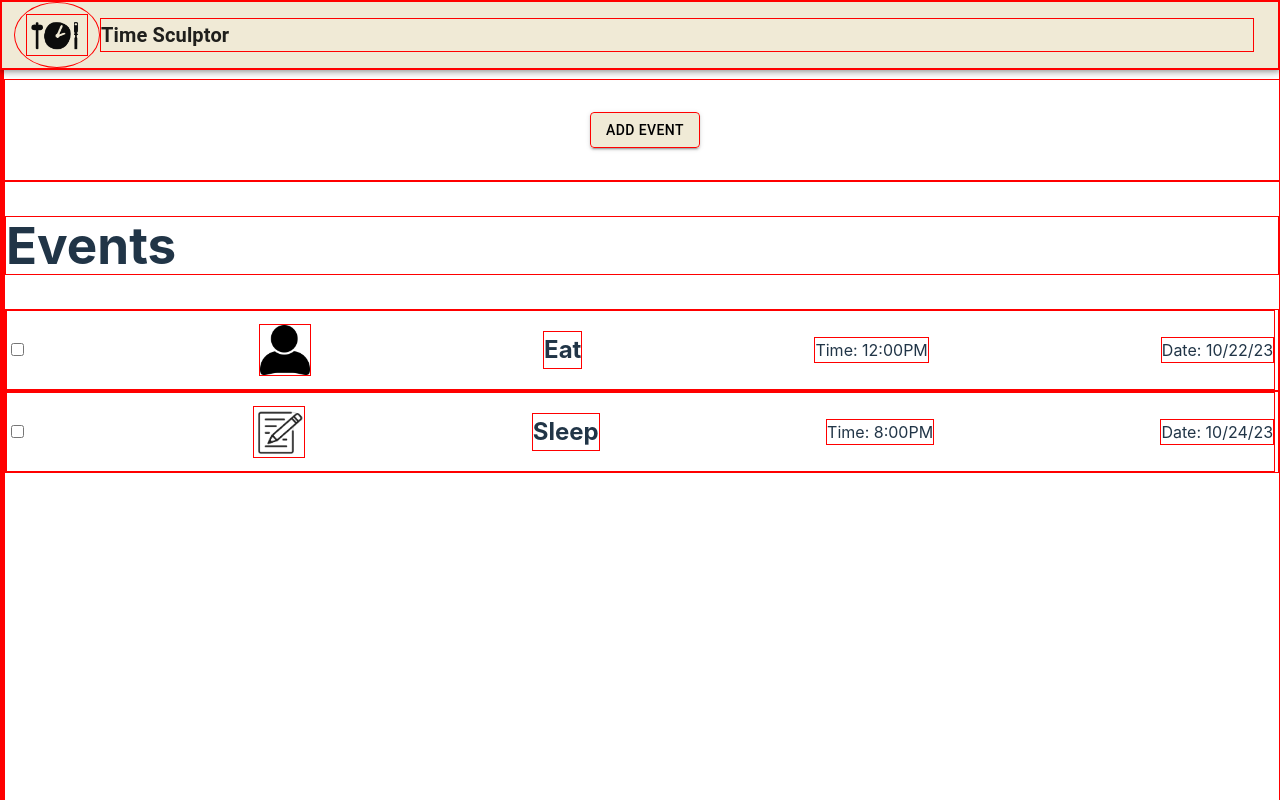
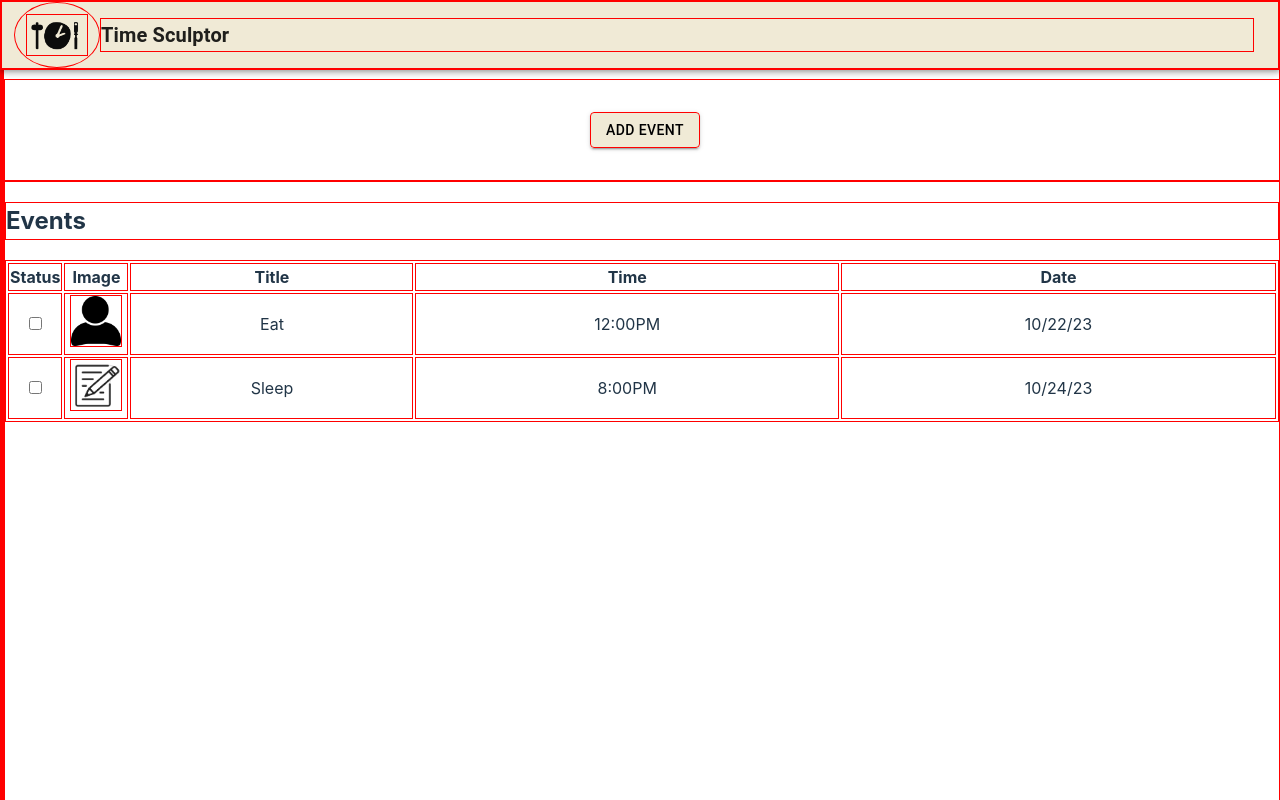
Before and after one commit to nickw409/TimeSculptor, a React (Vite) app in the folder TimeSculptor/: page / in a window 1280 px wide. Shown: the top 800 px of the page. Built offline with nearby package versions, Linux system fonts and the light colour scheme.

Commit message:
implemented add event functionality, converted event display to table

```diff
--- a/TimeSculptor/package.json
+++ b/TimeSculptor/package.json
@@ -17,7 +17,9 @@
     "express": "^4.18.2",
     "react": "^18.2.0",
     "react-bootstrap": "^2.9.1",
-    "react-dom": "^18.2.0"
+    "react-dom": "^18.2.0",
+    "react-icons": "^4.11.0",
+    "uuidv4": "^6.2.13"
   },
   "devDependencies": {
     "@types/react": "^18.2.15",
--- a/TimeSculptor/src/components/create.jsx
+++ b/TimeSculptor/src/components/create.jsx
@@ -4,7 +4,7 @@ import Box from '@mui/material/Box';
 import EventDialog from './event_dialog';
 import { useState } from 'react';
 
-export default function AddEvent( {addEventFunction} ) {
+export default function AddEvent( {addEventFunction}) {
 
     // useState that opens the event dialog component when the state is changed
     const [eventDialogOpen, setEventDialogOpen] = useState(false);
--- a/TimeSculptor/src/components/event_dialog.jsx
+++ b/TimeSculptor/src/components/event_dialog.jsx
@@ -3,13 +3,45 @@ import { useState } from "react";
 import { Dialog, DialogTitle, DialogActions, DialogContent } from "@mui/material";
 import { Button } from "@mui/material";
 import TextField from '@mui/material/TextField';
-import MenuItem from '@mui/material/MenuItem';
+import { v4 as uuid } from "uuid"
 
 // This is the dialog box component,
 // NOTE: addEvent method has been passed in, but not used yet
 // NOTE: close button is working, submit button has no functionality
 export default function EventDialog({open, closeFunction, addEvent})
 {
+    const [name, setName] = useState("");
+    const [date, setDate] = useState("");
+    const [time, setTime] = useState("");
+
+    const unique_id = uuid();
+
+    const nameChange = (event) => {
+        setName(event.target.value);
+    };
+
+    const dateChange = (event) => {
+        setDate(event.target.value);
+    };
+
+    const timeChange = (event) => {
+        setTime(event.target.value)
+    };
+
+    const formSubmit = () => {
+        const newEvent = {
+            id: unique_id,
+            title: name,
+            date: date,
+            time: time,
+            icon: "/assets/images/login.png"
+        }
+
+        addEvent(newEvent);
+
+        closeFunction();
+    };
+
     return (
         <>
             <Dialog open={open}>
@@ -21,25 +53,31 @@ export default function EventDialog({open, closeFunction, addEvent})
                         label="Event Name"
                         fullWidth
                         variant="filled"
+                        value = {name}
+                        onChange={nameChange}
                     />
                     <TextField
                     // text field for event date
                         id="date"
                         label="Date"
                         variant="filled"
+                        value={date}
+                        onChange={dateChange}
                     />
                     <TextField
                     // text field for event time
                         id="time"
                         label="Time"
                         variant="filled"
+                        value={time}
+                        onChange={timeChange}
                     />
                 </DialogContent>
                 <DialogActions>
-                <Button>Submit</Button>
+                    <Button onClick = {formSubmit}> Submit </Button>
                     <Button onClick={() => closeFunction()}>Close</Button>
                 </DialogActions>
             </Dialog>
         </>
-    )
+    );
 }
--- a/TimeSculptor/src/components/events.css
+++ b/TimeSculptor/src/components/events.css
@@ -2,6 +2,23 @@
   display: flex;
   height: 100vh;
   flex-direction: column;
+}
+
+.eventsDisplay img {
+  height: 50px;
+  width: 50px;
+}
+
+.statusCol {
+  width: 50px
+}
+
+.imageCol {
+  width: 60px;
+}
+
+td {
+  text-align: center;
 }
 
 .eventInfo {
--- a/TimeSculptor/src/components/events.jsx
+++ b/TimeSculptor/src/components/events.jsx
@@ -1,23 +1,35 @@
 import React from 'react';
-import Event from './singleEvent'
 import './events.css'
 
-export default function Events( {events} ) {
+export default function EventTable( {events} ) {
     return (
         <div className="eventsDisplay">
-            <h1>
+            <h2>
                 Events
-            </h1>
+            </h2>
+            <table>
+                <thead>
+                    <tr>
+                        <th className='statusCol'>Status</th>
+                        <th className='imageCol'>Image</th>
+                        <th>Title</th>
+                        <th>Time</th>
+                        <th>Date</th>
+                    </tr>
+                </thead>
+                <tbody>
+                    {events.map(event => (
+                        <tr key={event.id}>
+                            <td className='statusCol'><input type="checkbox" /></td>
+                            <td className='imageCol'><img src={event.icon} alt={event.id}/></td>
+                            <td>{event.title}</td>
+                            <td>{event.time}</td>
+                            <td>{event.date}</td>
+                        </tr>
+                    ))}
+                </tbody>
+            </table>
 
-            {events.map(event => (
-                <Event
-                    key={event.id}
-                    title={event.title}
-                    date={event.date}
-                    image={event.icon}
-                    time={event.time}
-                />
-            ))}
         </div>
 
 
--- a/TimeSculptor/src/components/singleEvent.jsx
+++ /dev/null
@@ -1,16 +0,0 @@
-import React, {lazy}  from 'react';
-import './events.css'
-
-export default function Event(props) {
-    return (
-        <div className='event'>
-            <div className='eventInfo'>
-                <input type="checkbox" />
-                <img src ={ props.image } />
-                <h2>{props.title}</h2>
-                <p>Time: {props.time}</p>
-                <p>Date: {props.date}</p>
-            </div>
-        </div>
-    )
-}
```
Also changed, not shown: 1 other file (tests, documents, lock files or other folders). Lines whose indentation alone changed are shown as unchanged.
